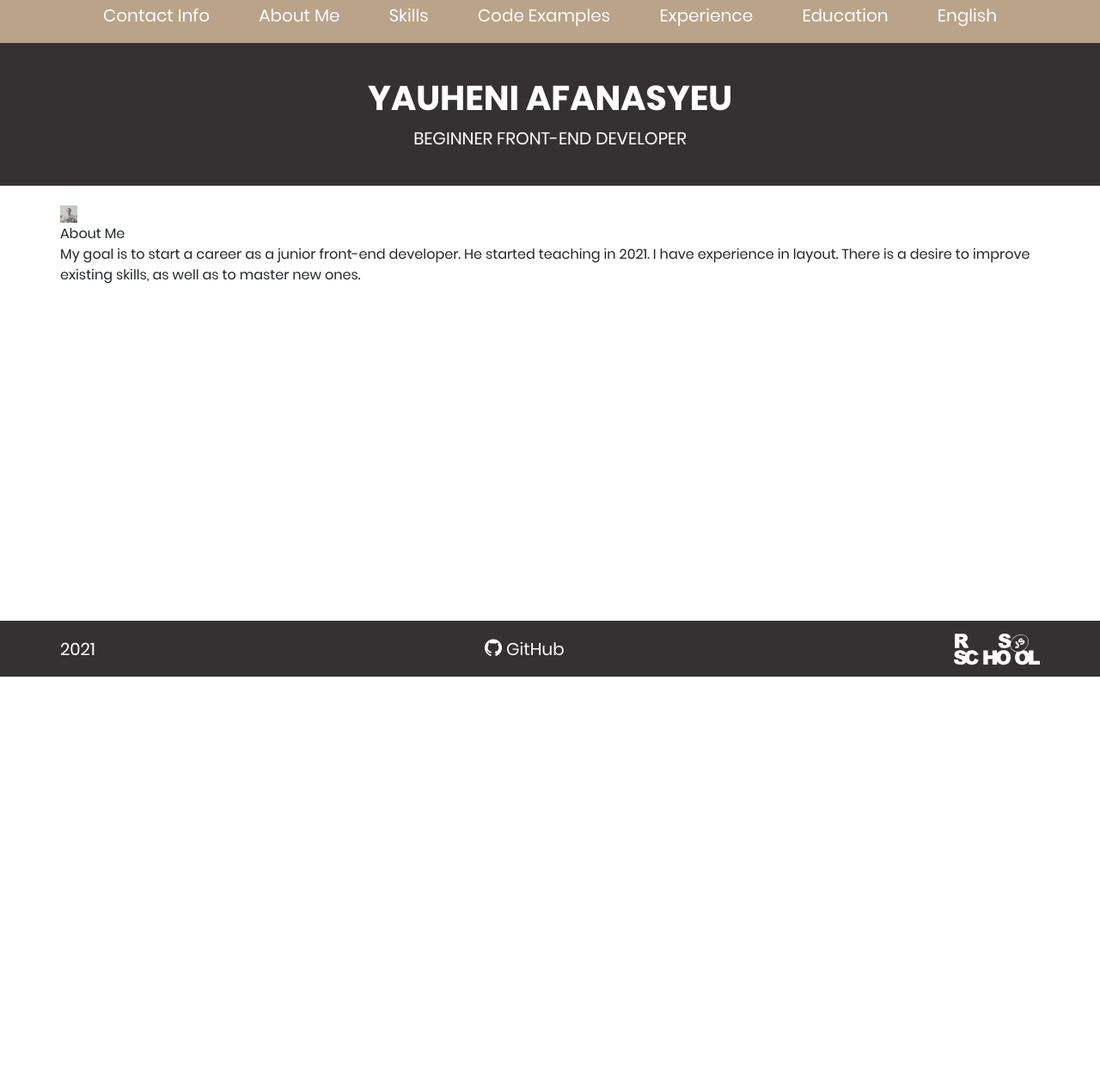
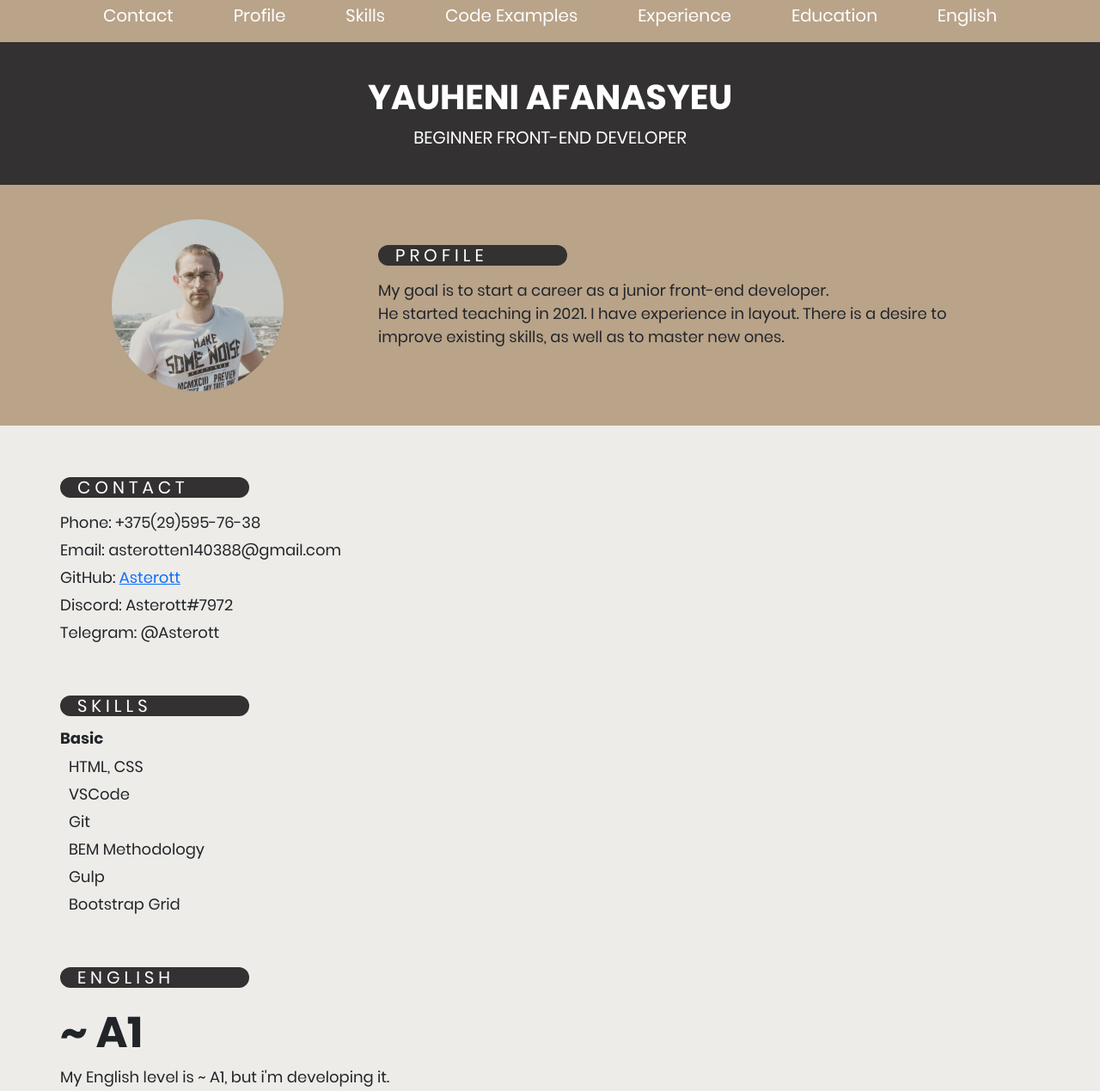
Before and after one commit to Asterott/rsschool-cv, a plain HTML site: page index.html in a window 1280 px wide. Shown: the part 13-1282 px from the top of the page at 86% size. Before the commit the page ends 800 px from the top, so only its background shows below. Drawn offline with Linux system fonts and the light colour scheme; files whose address does not match are found by name.

Commit message:
feat: add aside

```diff
--- a/css/style.css
+++ b/css/style.css
@@ -21,7 +21,6 @@ body {
 }
 
 .header {
-	min-height: 63px;
 	background-color: #b9a389;
 }
 
@@ -32,12 +31,16 @@ body {
     margin: 0;
     list-style: none;
 }
-.menu__item {
-}
+
 .menu__link {
 	font-size: 20px;
     color: white;
     text-decoration: none;
+}
+
+.menu__link:hover {
+	color: #333131;
+	transition: 0.5s;
 }
 
 .main {
@@ -62,25 +65,89 @@ body {
 .name__subtitle {
 	font-size: 20px;
 }
-.about {
-	height: 201px;
+
+.title {
+	border-radius: 20px;
+	padding-left: 20px;
+	margin-bottom: 15px;
+	width: 200px;
+	font-size: 20px;
+	color: white;
+	background-color: #333131;
+	text-transform: uppercase;
+	letter-spacing: 5px;
+}
+
+.subtitle {
+	font-size: 18px;
+}
+
+.profile {
     padding: 20px;
+	background-color: #b9a389;
 }
-.about__img {
-	width: 20px;
-	height: 20px;
+.profile__row {
+	display: flex;
 }
-.about__body {
+
+.profile__img {
+	padding: 20px 60px;
+	width: 200px;
+	height: 200px;
+	border-radius: 50%;
 }
-.about__title {
+.profile__body {
+	padding: 50px;
 }
-.title {
+.profile__title {
 }
-.about__subtitle {
+
+.profile__subtitle {
 }
+
+.aside {
+	padding: 60px 0;
+	background-color: #eeece8;
+}
+.contact,
+.skills {
+	margin-bottom: 60px;
+}
+
+.contact__title {
+	margin-bottom: 15px;
+}
+
+.contact__list {
+	list-style: none;
+}
+.contact__item {
+	margin-bottom: 5px;
+	font-size: 18px;
+}
+
+.skills__subtitle {
+	font-size: 18px;
+	font-weight: 700;
+}
+
+.skills__list>li {
+	margin-left: 10px;
+	margin-bottom: 5px;
+	list-style: none;
+	font-size: 18px;
+}
+
+.english__level {
+	font-size: 50px;
+	font-weight: 700;
+}
+.english__desc {
+	font-size: 18px;
+
+}
+
 .footer {
-	/* height: 45px; */
-	padding: 10px 0;
 	background-color: #333131;
 }
 
@@ -88,7 +155,7 @@ body {
 	display: flex;
 	justify-content: space-between;
 	align-items: center;
-	color: #fff;
+	padding: 10px 0;
 }
 
 .footer__text {
@@ -102,15 +169,11 @@ body {
     text-decoration: none;
 }
 
-.footer__rss {
-	color: #fff;
-}
-.footer__link_rss {
-	color: #fff;
+.footer__link_githab>a>span {
+margin-right: 6px;
 }
 
 .footer_logo {
 	width: 100px;
 	height: 45px;
-	color: #fff;
 }
--- a/index.html
+++ b/index.html
@@ -17,10 +17,10 @@
                 <div class="container">
                     <ul class="menu">
                         <li class="menu__item">
-                            <a href="#" class="menu__link">Contact Info</a>
+                            <a href="#" class="menu__link">Contact</a>
                         </li>
                         <li class="menu__item">
-                            <a href="#" class="menu__link">About Me</a>
+                            <a href="#" class="menu__link">Profile</a>
                         </li>
                         <li class="menu__item">
                             <a href="#" class="menu__link">Skills</a>
@@ -50,20 +50,65 @@
                     </div>
                 </div>
             </section>
-            <section class="about">
+            <section class="profile">
                 <div class="container">
-                    <img src="assets/img/photo.jpg" alt="photo" class="about__img">
-                    <div class="about__body">
-                        <div class="about__title title">
-                            About Me
-                        </div>
-                        <div class="about__subtitle">
-                            My goal is to start a career as a junior front-end developer.
+                    <div class="profile__row">
+                        <img src="assets/img/photo.jpg" alt="photo" class="profile__img">
+                        <div class="profile__body">
+                            <h2 class="profile__title title">
+                                Profile
+                            </h2>
+                            <div class="profile__subtitle subtitle">
+                                My goal is to start a career as a junior front-end developer.<br>
                                 He started teaching in 2021. I have experience in layout. There is a desire to improve existing skills, as well as to master new ones.
                             </div>
                         </div>
                     </div>
+                </div>
             </section>
+
+            <aside class="aside">
+                <section class="contact">
+                    <div class="container">
+                        <h2 class="contact__title title">Contact</h2>
+                        <ui class="contact__list">
+                            <li class="contact__item">
+                                Phone: <a href="tel:+375295957638"></a>+375(29)595-76-38</li>
+                            <li class="contact__item">
+                                Email: <a href="mailto:asterotten140388@gmail.com"></a>asterotten140388@gmail.com</li>
+                            <li class="contact__item">
+                                GitHub: <a href="https://github.com/Asterott">Asterott</a></li>
+                            <li class="contact__item">Discord: Asterott#7972</li>
+                            <li class="contact__item">Telegram: @Asterott</li>
+                        </ui>
+                    </div>
+                </section>
+
+                <section class="skills">
+                    <div class="container">
+                        <h2 class="skills__title title">Skills</h2>
+                        <h3 class="skills__subtitle">Basic</h3>
+                        <ui class="skills__list">
+                            <li>HTML, CSS</li>
+                            <li>VSCode</li>
+                            <li>Git</li>
+                            <li>BEM Methodology</li>
+                            <li>Gulp</li>
+                            <li>Bootstrap Grid</li>
+                        </ui>
+                    </div>
+                </section>
+
+                <section class="english">
+                    <div class="container">
+                        <h2 class="english__title title">English</h2>
+                        <div class="english__level">~ A1</div>
+                        <div class="english__desc">
+                            My English level is ~ A1, but i'm developing it.
+                        </div>
+                    </div>
+                </section>
+            </aside>
 
         </main>
         <footer class="footer">
@@ -77,7 +122,7 @@
                         </a>
                     </div>
                     <div class="footer__rss">
-                            <a class="footer__link_rss" href="https://rs.school/js/">
+                        <a href="https://rs.school/js/">
                             <img src="assets/logo/rss.svg" alt="footer_logo"class="footer_logo">
                         </a>
                     </div>
```
Lines whose indentation alone changed are shown as unchanged.
